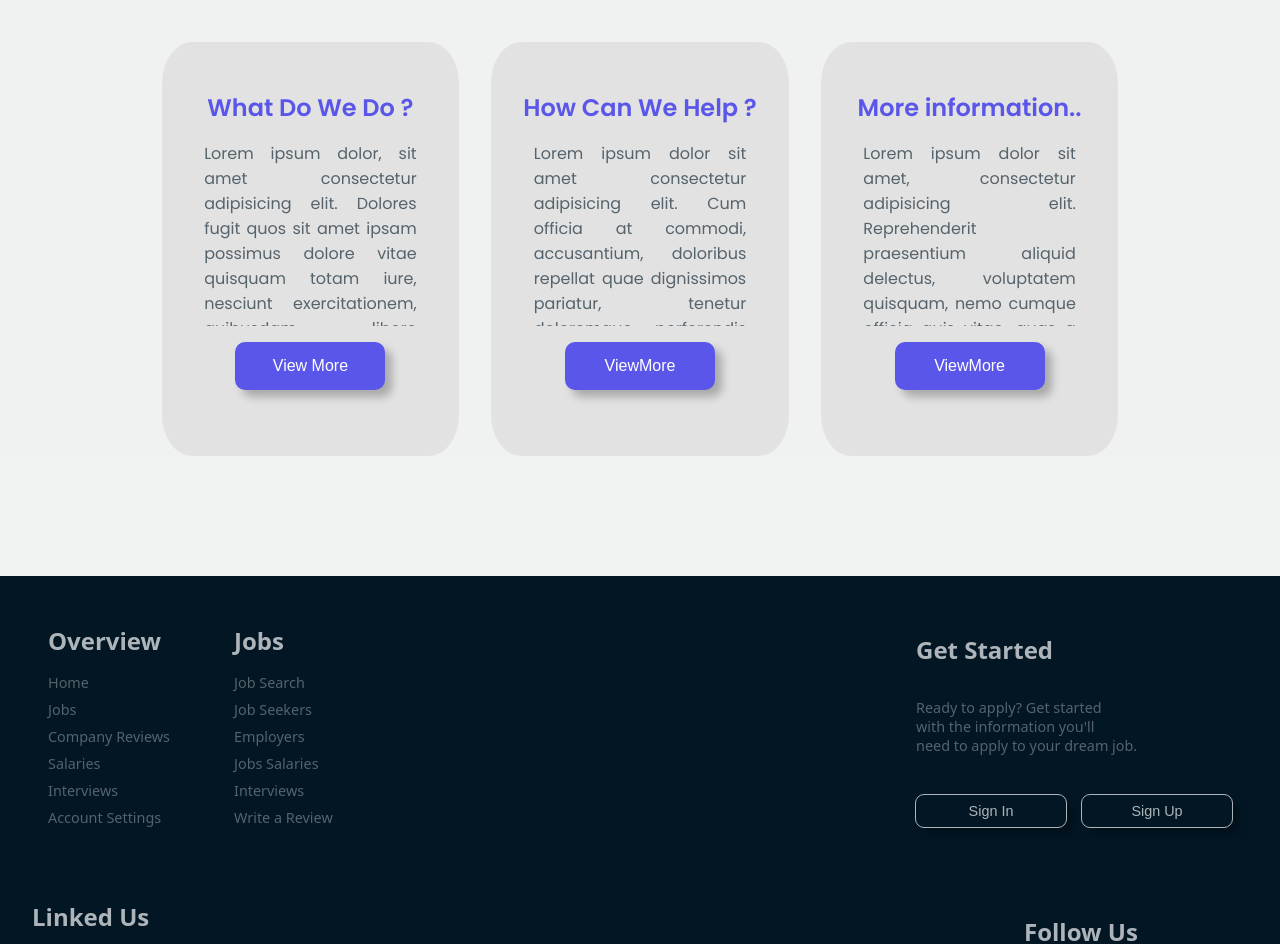
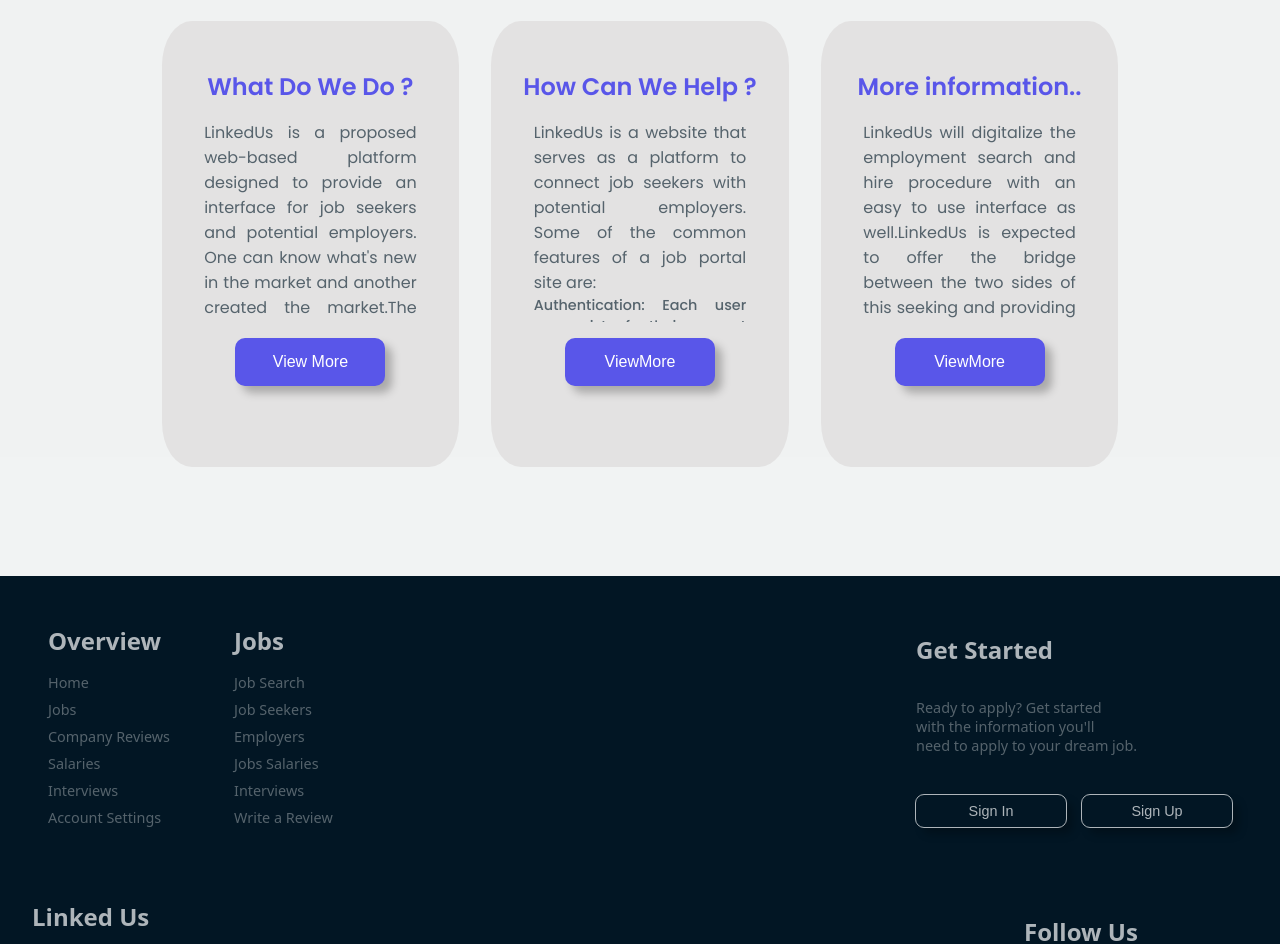
Before and after one commit to S29antosh/LinkedUs_Final, a React (Vite) app in the folder Frontend/: page /AboutUs in a window 1280 px wide. Shown: the part 560-1504 px from the top of the page. Built offline with nearby package versions, Linux system fonts and the light colour scheme.

Commit message:
About Us And Contact Us Info Added

```diff
--- a/Frontend/src/Common pages/AboutUs.jsx
+++ b/Frontend/src/Common pages/AboutUs.jsx
@@ -45,10 +45,15 @@ export default function AboutUs() {
               <h1>What Do We Do ?</h1>
               <div className="paragraph">
                 <p>
-                  Lorem ipsum dolor, sit amet consectetur adipisicing elit.
-                  Dolores fugit quos sit amet ipsam possimus dolore vitae
-                  quisquam totam iure, nesciunt exercitationem, quibusdam libero
-                  ducimus fuga! Incidunt libero itaque quam!
+                  LinkedUs is a proposed web-based platform designed to provide
+                  an interface for job seekers and potential employers. One can
+                  know what's new in the market and another created the
+                  market.The portal provides a doorway for seekers to find the
+                  convenient job according to the skills and knowledge they
+                  prosper at. Similarly , the providers can post their vacant
+                  jobs with description and view the list of applicants. From
+                  there the employers can choose whom to hire for their vacant
+                  job.
                 </p>
               </div>
               <button
@@ -68,11 +73,31 @@ export default function AboutUs() {
               <h1>How Can We Help ?</h1>
               <div className="paragraph">
                 <p>
-                  Lorem ipsum dolor sit amet consectetur adipisicing elit. Cum
-                  officia at commodi, accusantium, doloribus repellat quae
-                  dignissimos pariatur, tenetur doloremque perferendis
-                  voluptatem molestias itaque earum eveniet quaerat optio
-                  nesciunt porro.
+                  <ul>
+                    LinkedUs is a website that serves as a platform to connect
+                    job seekers with potential employers. Some of the common
+                    features of a job portal site are:
+                    <li>
+                      Authentication: Each user can register for their account
+                      and serve the website using his Login credentials.{" "}
+                    </li>
+                    <li>
+                      Job Listings: The site has a comprehensive list of job
+                      openings that job seekers can browse through.
+                    </li>
+                    <li>
+                      Job Search: The users are able to search for the job they
+                      want through Job title,salary, and other criteria.
+                    </li>
+                    <li>
+                      Candidate Profiles: Job seekers have the ability to create
+                      profiles where their personal information is stored.{" "}
+                    </li>
+                    <li>
+                      Job Posting: The Recruiter can post for the new Job
+                      openings with its description.
+                    </li>
+                  </ul>
                 </p>
               </div>
               <button
@@ -92,11 +117,13 @@ export default function AboutUs() {
               <h1>More information..</h1>
               <div className="paragraph">
                 <p>
-                  Lorem ipsum dolor sit amet, consectetur adipisicing elit.
-                  Reprehenderit praesentium aliquid delectus, voluptatem
-                  quisquam, nemo cumque officia quis vitae, quas a distinctio.
-                  Magnam facilis et voluptatem quo consequuntur corporis
-                  officiis.
+                  LinkedUs will digitalize the employment search and hire
+                  procedure with an easy to use interface as well.LinkedUs is
+                  expected to offer the bridge between the two sides of this
+                  seeking and providing road. Considering the increased use of
+                  technology in the job market, this project is a valuable
+                  addition to the growing number of job portals and career
+                  websites available .
                 </p>
               </div>
               <button
--- a/Frontend/src/Common pages/ContactUS.jsx
+++ b/Frontend/src/Common pages/ContactUS.jsx
@@ -30,10 +30,13 @@ export default function ContactUs() {
               <h1>Email</h1>
               <div className="paragraph">
                 <p>
-                  Lorem ipsum dolor, sit amet consectetur adipisicing elit.
-                  Dolores fugit quos sit amet ipsam possimus dolore vitae
-                  quisquam totam iure, nesciunt exercitationem, quibusdam libero
-                  ducimus fuga! Incidunt libero itaque quam!
+                  <ul>
+                    <li>Santosh: ymanoutube@gmail.com</li>
+                    <li>Anuja:</li>
+                    <li>Krishita: pandeykrishita02@gmail.com</li>
+                    <li>Aayush: aayushpokhreld@gmail.com</li>
+                    <li>Sunidhi: sunidhisharma3002@gmail.com</li>
+                  </ul>
                 </p>
               </div>
               <img src="\Images\\Email.png" alt="img" id="email" />
@@ -47,11 +50,13 @@ export default function ContactUs() {
               <h1>Phone Number ?</h1>
               <div className="paragraph">
                 <p>
-                  Lorem ipsum dolor sit amet consectetur adipisicing elit. Cum
-                  officia at commodi, accusantium, doloribus repellat quae
-                  dignissimos pariatur, tenetur doloremque perferendis
-                  voluptatem molestias itaque earum eveniet quaerat optio
-                  nesciunt porro.
+                  <ul>
+                    <li>Santosh: ymanoutube@gmail.com</li>
+                    <li>Anuja:</li>
+                    <li>Krishita: pandeykrishita02@gmail.com</li>
+                    <li>Aayush: aayushpokhreld@gmail.com</li>
+                    <li>Sunidhi: sunidhisharma3002@gmail.com</li>
+                  </ul>
                 </p>
               </div>
               <img src="\Images\\Phone.png" alt="img" id="phone" />
@@ -65,11 +70,13 @@ export default function ContactUs() {
               <h1>More information..</h1>
               <div className="paragraph">
                 <p>
-                  Lorem ipsum dolor sit amet, consectetur adipisicing elit.
-                  Reprehenderit praesentium aliquid delectus, voluptatem
-                  quisquam, nemo cumque officia quis vitae, quas a distinctio.
-                  Magnam facilis et voluptatem quo consequuntur corporis
-                  officiis.
+                  <ul>
+                    <li>Santosh: ymanoutube@gmail.com</li>
+                    <li>Anuja:</li>
+                    <li>Krishita: pandeykrishita02@gmail.com</li>
+                    <li>Aayush: aayushpokhreld@gmail.com</li>
+                    <li>Sunidhi: sunidhisharma3002@gmail.com</li>
+                  </ul>
                 </p>
               </div>
               <img src="\Images\\Viewmore.png" alt="img" id="more" />
--- a/Frontend/src/Components/HowHelp.jsx
+++ b/Frontend/src/Components/HowHelp.jsx
@@ -7,13 +7,31 @@ const HowHelp = ({ closeModal2 }) => {
         <div className="ModelContent">
           <h1>How Can We Help You ?</h1>
           <p>
-            Lorem ipsum dolor sit amet, consectetur adipisicing elit. Illum,
-            voluptatem at! Tempore iusto et assumenda tenetur eos illo enim
-            cumque architecto libero velit! Possimus tempora est a, ipsa totam
-            soluta?Lorem ipsum dolor sit amet consectetur adipisicing elit.
-            Soluta aut doloremque, maxime, necessitatibus ratione esse
-            laudantium quia qui exercitationem fugit, quod itaque dicta. Unde,
-            laborum. Ab quos dolor corrupti tempora!
+            <ul>
+              LinkedUs is a website that serves as a platform to connect job
+              seekers with potential employers. Some of the common features of a
+              job portal site are:
+              <li>
+                Authentication: Each user can register for their account and
+                serve the website using his Login credentials.{" "}
+              </li>
+              <li>
+                Job Listings: The site has a comprehensive list of job openings
+                that job seekers can browse through.
+              </li>
+              <li>
+                Job Search: The users are able to search for the job they want
+                through Job title,salary, and other criteria.
+              </li>
+              <li>
+                Candidate Profiles: Job seekers have the ability to create
+                profiles where their personal information is stored.{" "}
+              </li>
+              <li>
+                Job Posting: The Recruiter can post for the new Job openings
+                with its description.
+              </li>
+            </ul>
           </p>
           <button id="ViewMore" onClick={() => closeModal2()}>
             Close
--- a/Frontend/src/Components/MoreInfo.jsx
+++ b/Frontend/src/Components/MoreInfo.jsx
@@ -7,13 +7,12 @@ const MoreInfo = ({ closeModal3 }) => {
         <div className="ModelContent">
           <h1>More Information</h1>
           <p>
-            Lorem ipsum dolor sit amet, consectetur adipisicing elit. Illum,
-            voluptatem at! Tempore iusto et assumenda tenetur eos illo enim
-            cumque architecto libero velit! Possimus tempora est a, ipsa totam
-            soluta?Lorem ipsum dolor sit amet consectetur adipisicing elit.
-            Soluta aut doloremque, maxime, necessitatibus ratione esse
-            laudantium quia qui exercitationem fugit, quod itaque dicta. Unde,
-            laborum. Ab quos dolor corrupti tempora!
+            LinkedUs will digitalize the employment search and hire procedure
+            with an easy to use interface as well.LinkedUs is expected to offer
+            the bridge between the two sides of this seeking and providing road.
+            Considering the increased use of technology in the job market, this
+            project is a valuable addition to the growing number of job portals
+            and career websites available .
           </p>
           <button id="ViewMore" onClick={() => closeModal3()}>
             Close
--- a/Frontend/src/Components/WhatDo.jsx
+++ b/Frontend/src/Components/WhatDo.jsx
@@ -7,14 +7,14 @@ const WhatDo = ({ closeModal }) => {
         <div className="ModelContent">
           <h1>What Do We Do ?</h1>
           <p>
-            Lorem ipsum dolor sit amet consectetur adipisicing elit. Nihil
-            deserunt distinctio mollitia aut at hic reprehenderit consequuntur
-            eveniet voluptas itaque illum numquam eius, illo voluptatibus, quas
-            asperiores vero totam repudiandae. Lorem ipsum dolor, sit amet
-            consectetur adipisicing elit. Optio accusantium obcaecati molestiae,
-            temporibus natus officia nam ipsum velit ipsam numquam illum nihil
-            voluptate veniam distinctio nisi repellendus repellat exercitationem
-            dolores?
+            LinkedUs is a proposed web-based platform designed to provide an
+            interface for job seekers and potential employers. One can know
+            what's new in the market and another created the market.The portal
+            provides a doorway for seekers to find the convenient job according
+            to the skills and knowledge they prosper at. Similarly , the
+            providers can post their vacant jobs with description and view the
+            list of applicants. From there the employers can choose whom to hire
+            for their vacant job.
           </p>
           <button id="ViewMore" onClick={() => closeModal()}>
             Close
```
